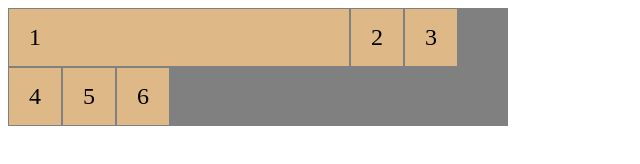
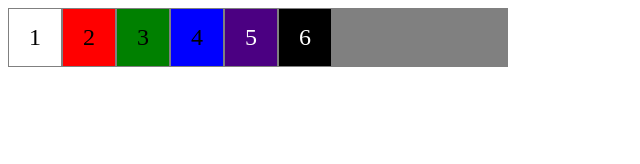
Before and after one commit to classicoman2/snippets-css-and-js, a plain HTML site: page flexbox/flexbox-tests.html in a window 1280 px wide. Shown: the whole page, without its empty margins (0-640 px from the left). Drawn offline with Linux system fonts and the light colour scheme.

Commit message:
refact: varis fitxers

```diff
--- a/flexbox/flexbox-tests.html
+++ b/flexbox/flexbox-tests.html
@@ -17,20 +17,28 @@
         background-color: burlywood;
         margin: 1px;
         font-size: 1.5rem;
+        text-align: center;
       }
       .item1 {
-          flex-basis: 300px;
-          flex-shrink: 0;
+        background-color: white;
+
       }
       .item2 {
+        background-color: red;
       }
       .item3 {
+        background-color: green;
       }
       .item4 {
+        background-color: blue;
       }
       .item5 {
+        background-color: indigo;
+        color: white;
       }
       .item6 {
+        background-color: black;
+        color:white;
       }
     </style>
   </head>
```
Also changed, not shown: css_review_basics/box-sizing.html (+1 -1 lines), 2 other files.
